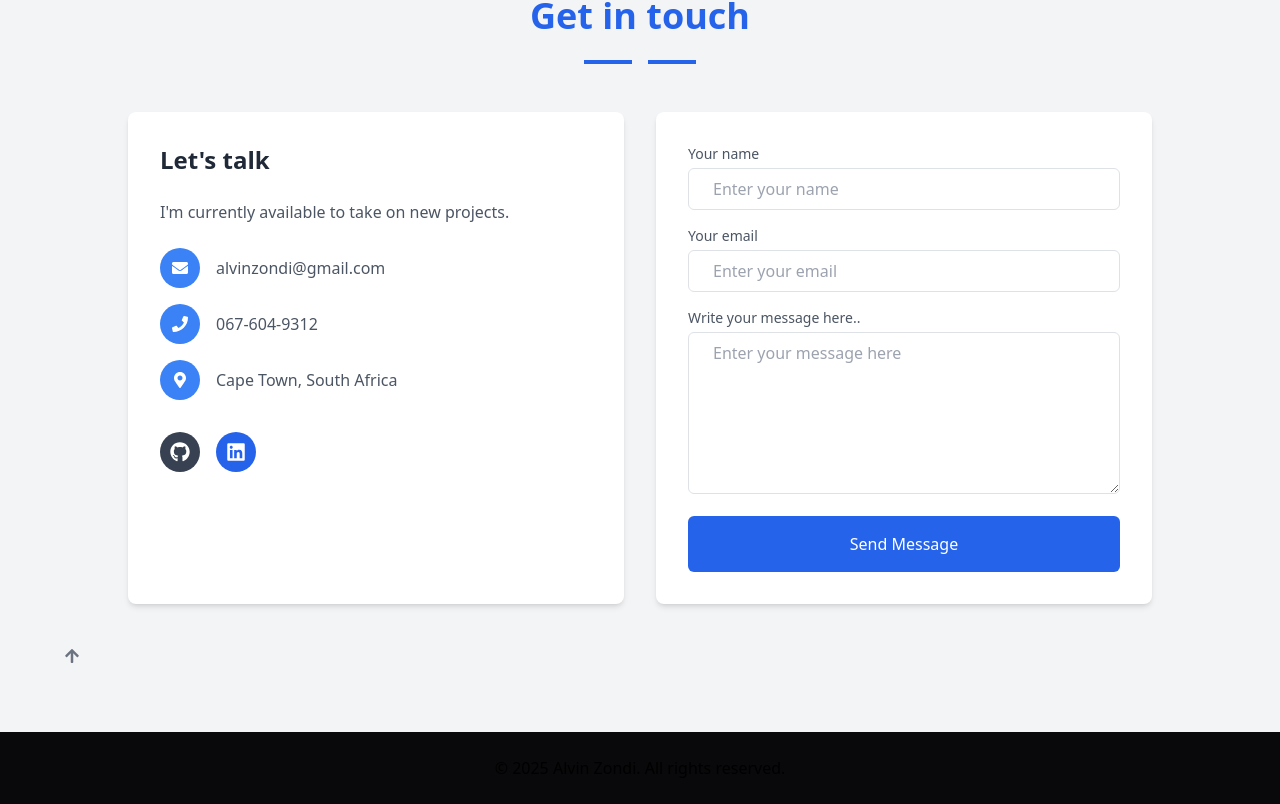
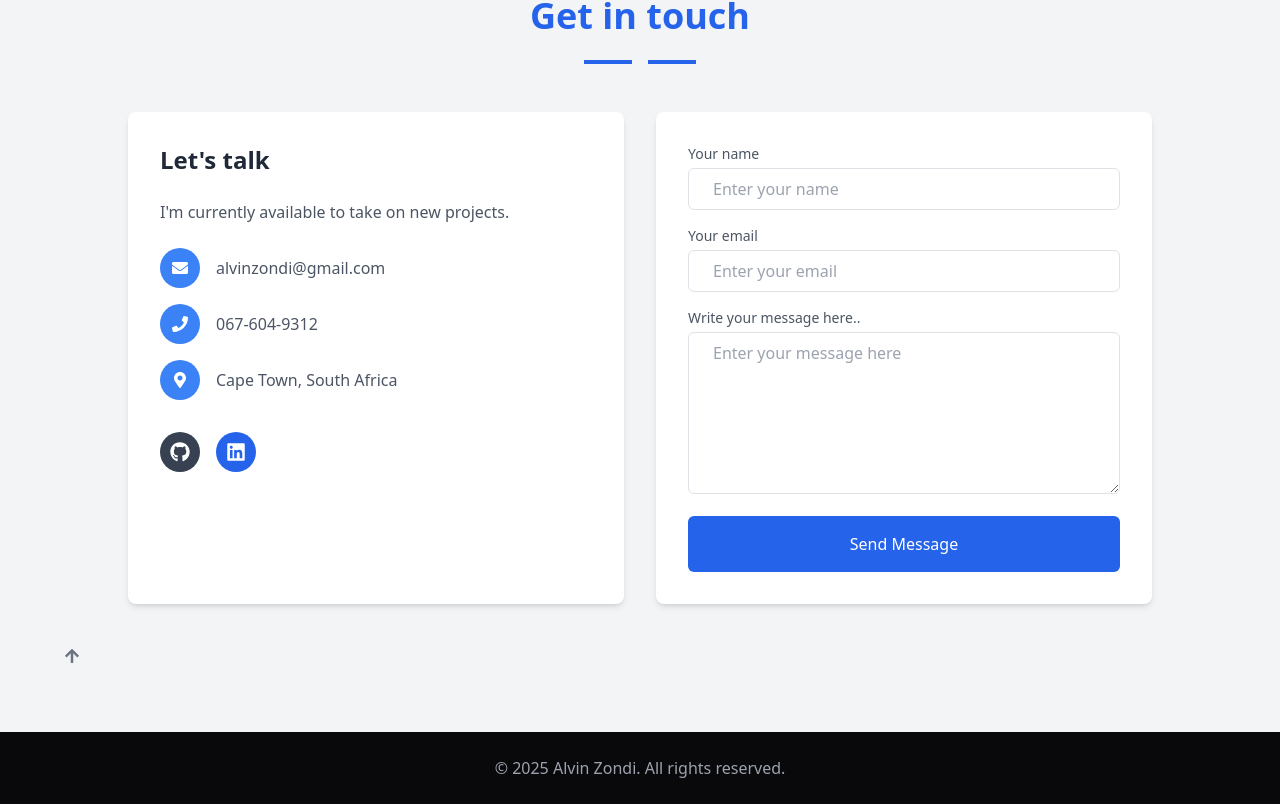
Before and after one commit to Alvinza/newPortfolio, a React (Create React App) app: page / in a window 1280 px wide. Shown: the part 4206-5010 px from the top of the page. Built offline with nearby package versions, Linux system fonts and the light colour scheme.

Commit message:
Change footer text color from black to gray

```diff
--- a/src/components/Footer.jsx
+++ b/src/components/Footer.jsx
@@ -1,7 +1,7 @@
 import React from "react";
 
 const Footer = () => (
-  <footer className="text-center p-6 bg-zinc-950 text-black">
+  <footer className="text-center p-6 bg-zinc-950 text-gray-400">
     © {new Date().getFullYear()} Alvin Zondi. All rights reserved.
   </footer>
 );
```
